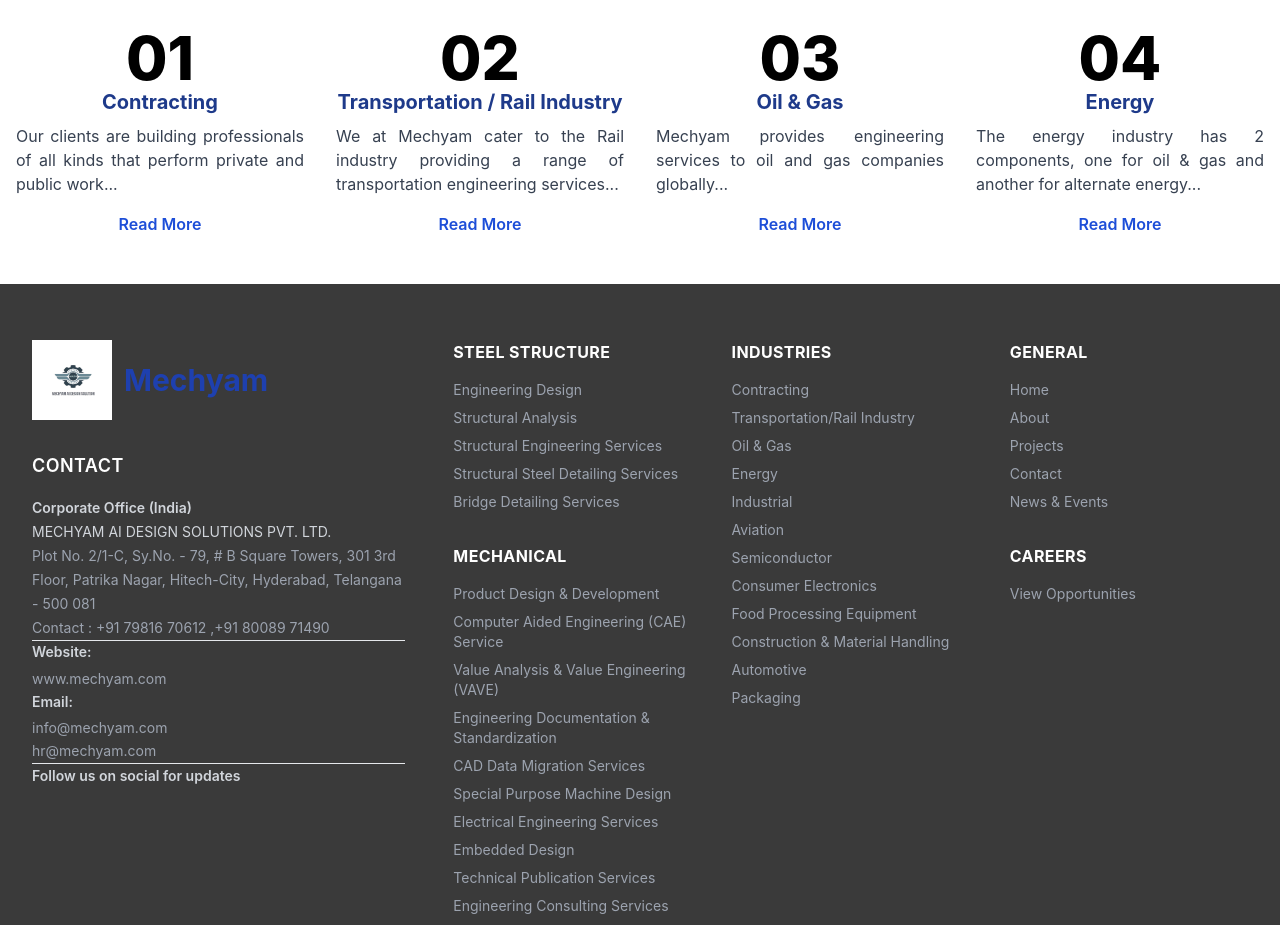
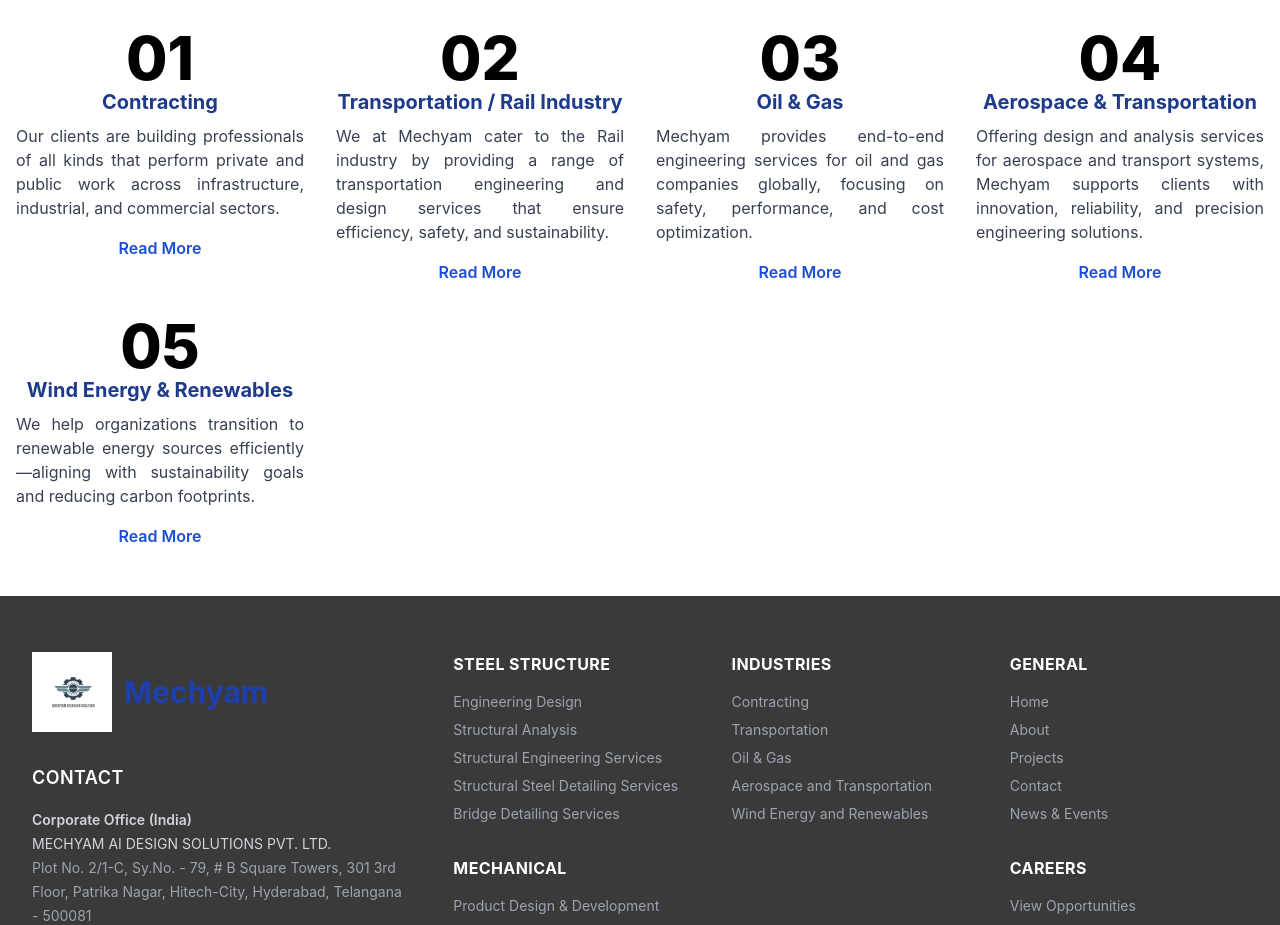
Before and after one commit to praveen-202/mechyam-frontend, a React (Vite) app: page /industries in a window 1280 px wide. Shown: the part 580-1505 px from the top of the page. Built offline with nearby package versions, Linux system fonts and the light colour scheme.

Commit message:
made changes in footer page.

```diff
--- a/package.json
+++ b/package.json
@@ -16,6 +16,7 @@
     "lucide-react": "^0.545.0",
     "react": "^19.1.1",
     "react-dom": "^19.1.1",
+    "react-icons": "^5.5.0",
     "react-redux": "^9.2.0",
     "react-router-dom": "^7.9.3",
     "react-scroll": "^1.9.3",
--- a/src/components/Navbar.jsx
+++ b/src/components/Navbar.jsx
@@ -67,11 +67,12 @@
             </Link>
             <div className="absolute left-0 mt-2 w-64 bg-white rounded-md shadow-lg opacity-0 group-hover:opacity-100 transform scale-95 group-hover:scale-100 transition-all duration-200 z-50">
               <ul className="py-2">
+                <li><Link to ="/aerospace-transportation" className="block px-4 py-2 hover:bg-gray-100">Aerospace and Transportation</Link></li>
+                <li><Link to="/windenergyrenewables" className="block px-4 py-2 hover:bg-gray-100">Wind Energy and Renewables</Link></li>
                 <li><Link to="/contracting" className="block px-4 py-2 hover:bg-gray-100">Contracting</Link></li>
                 <li><Link to="/oil-gas" className="block px-4 py-2 hover:bg-gray-100">Oil & Gas</Link></li>
                 <li><Link to="/transportation" className="block px-4 py-2 hover:bg-gray-100">Transportation / Rail Industry</Link></li>
-                <li><Link to ="/aerospace-transportation" className="block px-4 py-2 hover:bg-gray-100">Aerospace and Transportation</Link></li>
-                <li><Link to="/windenergyrenewables" className="block px-4 py-2 hover:bg-gray-100">Wind Energy and Renewables</Link></li>
+
               </ul>
             </div>
           </li>
--- a/src/pages/Footer.jsx
+++ b/src/pages/Footer.jsx
@@ -1,168 +1,6 @@
-// import React from "react";
-// import logo from "../assets/Mechyam.jpg"; // replace with your logo path
-
-// const Footer = () => {
-//   const services = {
-//     "STRUCTURAL STEEL": [
-//       "Structural Engineering Services",
-//       "Structural Steel Detailing Services",
-//       "Bridge Detailing Services",
-//     ],
-//     MECHANICAL: [
-//       "Product Design & Development",
-//       "Computer Aided Engineering (CAE) Service",
-//       "Value Analysis & Value Engineering (VAVE)",
-//       "Engineering Documentation & Standardization",
-//       "CAD Data Migration Services",
-//       "Special Purpose Machine Design",
-//       "Electrical Engineering Services",
-//       "Embedded Design",
-//       "Technical Publication Services",
-//       "Engineering Consulting Services",
-//       "Marine Engineering",
-//       "Industrial Internet Of Things (IIOT)",
-//       "Manufacturing Services",
-//       "CAD Design Automation",
-//     ],
-//     INDUSTRIES: [
-//       "Contracting",
-//       "Transportation/Rail Industry",
-//       "Oil & Gas",
-//       "Energy",
-//       "Industrial",
-//       "Aviation",
-//       "Semiconductor",
-//       "Consumer Electronics",
-//       "Food Processing Equipment",
-//       "Construction & Material Handling",
-//       "Automotive",
-//       "Packaging",
-//     ],
-//     GENERAL: ["Home", "About", "Projects", "Contact", "News & Events"],
-//     CAREERS: ["View Opportunities"],
-//   };
-
-//   return (
-//     <footer className="bg-[#3a3a3a] text-white py-14">
-//       <div className="max-w-7xl mx-auto px-8">
-//         <div className="grid grid-cols-1 lg:grid-cols-12 gap-12">
-//           {/* LEFT SECTION - CONTACT INFO */}
-//           <div className="lg:col-span-4">
-//             {/* Logo */}
-//             <div className="flex items-center mb-8">
-//               <img src={logo} alt="Mechyam Logo" className="w-16 h-auto mr-3" />
-//               <h1 className="text-3xl font-bold text-blue-700">MECHYAM</h1>
-//             </div>
-
-//             <h2 className="text-lg font-semibold mb-4 tracking-wide">CONTACT</h2>
-
-//             {/* Global HQ */}
-//             <div className="mb-6 text-sm leading-6">
-//               <p className="font-semibold text-gray-300">Corporate Office (India) </p>
-//               <p className="text-gray-300">Mechyam Technical Services Inc.</p>
-//               <p  className="text-gray-400">Plot No.97-E EP Mahalaxmi puram, Narapally, Ghatkesar Manadal, Medchal-Malkajgiri Dist Telangana-500088</p>
-//               <p  className="text-gray-400">Contact : +91 79816 70612</p>
-//             </div>
-
-//             {/* India Office */}
-
-//           </div>
-
-//           {/* RIGHT SECTION - SERVICES */}
-//           <div className="lg:col-span-8 grid grid-cols-1 md:grid-cols-3 gap-10">
-//             {/* Column 1: Structural + Mechanical */}
-//             <div>
-//               <div className="mb-8">
-//                 <h3 className="font-bold text-white mb-4 text-base tracking-wide">
-//                   STRUCTURAL STEEL
-//                 </h3>
-//                 <ul className="space-y-2 text-sm text-gray-400">
-//                   {services["STRUCTURAL STEEL"].map((item, index) => (
-//                     <li key={index} className="hover:text-white cursor-pointer">
-//                       {item}
-//                     </li>
-//                   ))}
-//                 </ul>
-//               </div>
-
-//               <div>
-//                 <h3 className="font-bold text-white mb-4 text-base tracking-wide">
-//                   MECHANICAL
-//                 </h3>
-//                 <ul className="space-y-2 text-sm text-gray-400">
-//                   {services["MECHANICAL"].map((item, index) => (
-//                     <li key={index} className="hover:text-white cursor-pointer">
-//                       {item}
-//                     </li>
-//                   ))}
-//                 </ul>
-//               </div>
-//             </div>
-
-//             {/* Column 2: Industries */}
-//             <div>
-//               <h3 className="font-bold text-white mb-4 text-base tracking-wide">
-//                 INDUSTRIES
-//               </h3>
-//               <ul className="space-y-2 text-sm text-gray-400">
-//                 {services["INDUSTRIES"].map((item, index) => (
-//                   <li key={index} className="hover:text-white cursor-pointer">
-//                     {item}
-//                   </li>
-//                 ))}
-//               </ul>
-//             </div>
-
-//             {/* Column 3: General + Careers */}
-//             <div>
-//               <div className="mb-8">
-//                 <h3 className="font-bold text-white mb-4 text-base tracking-wide">
-//                   GENERAL
-//                 </h3>
-//                 <ul className="space-y-2 text-sm text-gray-400">
-//                   {services["GENERAL"].map((item, index) => (
-//                     <li key={index} className="hover:text-white cursor-pointer">
-//                       {item}
-//                     </li>
-//                   ))}
-//                 </ul>
-//               </div>
-
-//               <div>
-//                 <h3 className="font-bold text-white mb-4 text-base tracking-wide">
-//                   CAREERS
-//                 </h3>
-//                 <ul className="space-y-2 text-sm text-gray-400">
-//                   {services["CAREERS"].map((item, index) => (
-//                     <li key={index} className="hover:text-white cursor-pointer">
-//                       {item}
-//                     </li>
-//                   ))}
-//                 </ul>
-//               </div>
-//             </div>
-//           </div>
-//         </div>
-
-//         {/* Bottom Bar */}
-//         <div className="border-t border-gray-700 mt-12 pt-6 flex flex-col md:flex-row justify-between text-sm text-gray-400">
-//           <p>© 2024 Mechyam Technical Services Pvt. Ltd | All Rights Reserved</p>
-//           <div className="flex space-x-4 mt-2 md:mt-0">
-//             <a href="#" className="hover:text-white">TERMS OF USE</a>
-//             <span>|</span>
-//             <a href="#" className="hover:text-white">PRIVACY POLICY</a>
-//           </div>
-//         </div>
-//       </div>
-//     </footer>
-//   );
-// };
-
-// export default Footer;
-
-
 import React from "react";
 import { Link } from "react-router-dom";
+import { FaLinkedin } from "react-icons/fa"; // LinkedIn icon import
 import MADS from "../assets/MADS01.jpg"; // Your company logo
 
 const Footer = () => {
@@ -173,37 +11,18 @@
       { name: "Structural Engineering Services", link: "/structural-engineering" },
       { name: "Structural Steel Detailing Services", link: "/structuralsteeldetailingservices" },
       { name: "Bridge Detailing Services", link: "/bridge-detailing" },
-
     ],
     MECHANICAL: [
-      { name: "Product Design & Development" },
-      { name: "Computer Aided Engineering (CAE) Service" },
-      { name: "Value Analysis & Value Engineering (VAVE)" },
-      { name: "Engineering Documentation & Standardization" },
-      { name: "CAD Data Migration Services" },
-      { name: "Special Purpose Machine Design" },
-      { name: "Electrical Engineering Services" },
-      { name: "Embedded Design" },
-      { name: "Technical Publication Services" },
-      { name: "Engineering Consulting Services" },
-      { name: "Marine Engineering" },
-      { name: "Industrial Internet Of Things (IIOT)" },
-      { name: "Manufacturing Services" },
-      { name: "CAD Design Automation" },
+      { name: "Product Design & Development", link: "/product-design-development" },
+      { name: "Computer Aided Engineering (CAE) Service", link: "/computer-aided-engineering" },
+      { name: "Embedded Design", link: "/embedded-design" },
     ],
     INDUSTRIES: [
-      "Contracting",
-      "Transportation/Rail Industry",
-      "Oil & Gas",
-      "Energy",
-      "Industrial",
-      "Aviation",
-      "Semiconductor",
-      "Consumer Electronics",
-      "Food Processing Equipment",
-      "Construction & Material Handling",
-      "Automotive",
-      "Packaging",
+      { name: "Contracting", link: "/contracting" },
+      { name: "Transportation", link: "/transportation" },
+      { name: "Oil & Gas", link: "/oilandgas" },
+      { name: "Aerospace and Transportation", link: "/aerospace-transportation" },
+      { name: "Wind Energy and Renewables", link: "/windenergyrenewables" },
     ],
     GENERAL: [
       { name: "Home", link: "/" },
@@ -212,16 +31,13 @@
       { name: "Contact", link: "/contact" },
       { name: "News & Events", link: "/news" },
     ],
-    CAREERS: [
-      { name: "View Opportunities", link: "/careers" },
-    ],
+    CAREERS: [{ name: "View Opportunities", link: "/careers" }],
   };
 
   return (
     <footer className="bg-[#3a3a3a] text-white py-14">
       <div className="max-w-7xl mx-auto px-8">
         <div className="grid grid-cols-1 lg:grid-cols-12 gap-12">
-
           {/* LEFT SECTION - CONTACT INFO */}
           <div className="lg:col-span-4">
             <div className="flex items-center mb-8">
@@ -231,16 +47,16 @@
 
             <h2 className="text-lg font-semibold mb-4 tracking-wide">CONTACT</h2>
             <div className="mb-6 text-sm leading-6">
-              <p className="font-semibold text-gray-300">
-                Corporate Office (India)
-              </p>
+              <p className="font-semibold text-gray-300">Corporate Office (India)</p>
               <p className="text-gray-300">MECHYAM AI DESIGN SOLUTIONS PVT. LTD.</p>
               <p className="text-gray-400">
-               Plot No. 2/1-C, Sy.No. - 79, # B Square Towers, 301 3rd Floor, Patrika Nagar, Hitech-City, Hyderabad, Telangana - 500 081
+                Plot No. 2/1-C, Sy.No. - 79, # B Square Towers, 301 3rd Floor, Patrika Nagar,
+                Hitech-City, Hyderabad, Telangana - 500081
               </p>
-              <p className="text-gray-400">Contact : +91 79816 70612
-                                                    ,+91 80089 71490
-              </p><hr></hr>
+              <p className="text-gray-400">
+                Contact : +91 79816 70612 , +91 80089 71490
+              </p>
+              <hr className="my-3" />
               <p className="text-gray-400 leading-relaxed">
                 <span className="block font-semibold text-gray-300 mb-1">Website:</span>
                 <span className="block">www.mechyam.com</span>
@@ -250,17 +66,30 @@
                 <span className="block">info@mechyam.com</span>
                 <span className="block">hr@mechyam.com</span>
               </p>
-<hr></hr>
-<p>
-  <span className="block font-semibold text-gray-300 mb-1">Follow us on social for updates</span>
+              <hr className="my-3" />
+              <p className="mb-3">
+                <span className="block font-semibold text-gray-300 mb-1">
+                  Follow us on social for updates
+                </span>
+              </p>
 
-</p>
+              {/* ✅ Social Icons Section */}
+              <div className="flex space-x-4 mt-2">
+                <a
+                  href="https://in.linkedin.com/in/mechyam-ai-design-solutions-private-limited-mads-383583361" // Replace with your real LinkedIn URL
+                  target="_blank"
+                  rel="noopener noreferrer"
+                  className="text-gray-400 hover:text-blue-500 transition duration-300"
+                  aria-label="LinkedIn"
+                >
+                  <FaLinkedin size={28} />
+                </a>
+              </div>
             </div>
           </div>
 
           {/* RIGHT SECTION - SERVICES */}
           <div className="lg:col-span-8 grid grid-cols-1 md:grid-cols-3 gap-10">
-
             {/* Column 1: Steel Structure + Mechanical */}
             <div>
               <div className="mb-8">
@@ -284,8 +113,10 @@
                 </h3>
                 <ul className="space-y-2 text-sm text-gray-400">
                   {services["MECHANICAL"].map((item, index) => (
-                    <li key={index} className="hover:text-white cursor-pointer">
+                    <li key={index}>
+                      <Link to={item.link} className="hover:text-white cursor-pointer">
                         {item.name}
+                      </Link>
                     </li>
                   ))}
                 </ul>
@@ -294,13 +125,13 @@
 
             {/* Column 2: Industries */}
             <div>
-              <h3 className="font-bold text-white mb-4 text-base tracking-wide">
-                INDUSTRIES
-              </h3>
+              <h3 className="font-bold text-white mb-4 text-base tracking-wide">INDUSTRIES</h3>
               <ul className="space-y-2 text-sm text-gray-400">
                 {services["INDUSTRIES"].map((item, index) => (
-                  <li key={index} className="hover:text-white cursor-pointer">
-                    {item}
+                  <li key={index}>
+                    <Link to={item.link} className="hover:text-white cursor-pointer">
+                      {item.name}
+                    </Link>
                   </li>
                 ))}
               </ul>
@@ -309,16 +140,11 @@
             {/* Column 3: General + Careers */}
             <div>
               <div className="mb-8">
-                <h3 className="font-bold text-white mb-4 text-base tracking-wide">
-                  GENERAL
-                </h3>
+                <h3 className="font-bold text-white mb-4 text-base tracking-wide">GENERAL</h3>
                 <ul className="space-y-2 text-sm text-gray-400">
                   {services["GENERAL"].map((item, index) => (
                     <li key={index}>
-                      <Link
-                        to={item.link}
-                        className="hover:text-white cursor-pointer"
-                      >
+                      <Link to={item.link} className="hover:text-white cursor-pointer">
                         {item.name}
                       </Link>
                     </li>
@@ -327,16 +153,11 @@
               </div>
 
               <div>
-                <h3 className="font-bold text-white mb-4 text-base tracking-wide">
-                  CAREERS
-                </h3>
+                <h3 className="font-bold text-white mb-4 text-base tracking-wide">CAREERS</h3>
                 <ul className="space-y-2 text-sm text-gray-400">
                   {services["CAREERS"].map((item, index) => (
                     <li key={index}>
-                      <Link
-                        to={item.link}
-                        className="hover:text-white cursor-pointer"
-                      >
+                      <Link to={item.link} className="hover:text-white cursor-pointer">
                         {item.name}
                       </Link>
                     </li>
@@ -351,9 +172,13 @@
         <div className="border-t border-gray-700 mt-12 pt-6 flex flex-col md:flex-row justify-between text-sm text-gray-400">
           <p>Copyright © 2025 Mechyam - All Rights Reserved.</p>
           <div className="flex space-x-4 mt-2 md:mt-0">
-            <a href="#" className="hover:text-white">TERMS OF USE</a>
+            <a href="#" className="hover:text-white">
+              TERMS OF USE
+            </a>
             <span>|</span>
-            <a href="#" className="hover:text-white">PRIVACY POLICY</a>
+            <a href="#" className="hover:text-white">
+              PRIVACY POLICY
+            </a>
           </div>
         </div>
       </div>
--- a/src/pages/Industries.jsx
+++ b/src/pages/Industries.jsx
@@ -1,6 +1,5 @@
 import React from "react";
 import { Link } from "react-router-dom";
-
 import industries01 from "../assets/industries01.jpg";
 
 const Industries = () => (
@@ -9,12 +8,15 @@
       <div className="relative w-screen flex items-center justify-start -mx-4">
         <img
           src={industries01}
-          alt="Steel Structure Background"
+          alt="Industries Background"
           className="w-full"
           style={{ height: "50vh", objectFit: "cover" }}
         />
-        <div className="absolute left-0 top-1/3 z-10 ml-8 ">
-          <h1 className="text-6xl lg:text-l font-extrabold text-white mb-2 px-20 w-auto h-auto bg-gray-800 rounded bg-opacity-50" style={{ textShadow: "0 2px 10px rgba(0,0,0,0.6)" }}>
+        <div className="absolute left-0 top-1/3 z-10 ml-8">
+          <h1
+            className="text-6xl lg:text-l font-extrabold text-white mb-2 px-20 w-auto h-auto bg-gray-800 rounded bg-opacity-50"
+            style={{ textShadow: "0 2px 10px rgba(0,0,0,0.6)" }}
+          >
             Industries
           </h1>
         </div>
@@ -34,19 +36,23 @@
             <h1 className="text-6xl font-extrabold text-black">01</h1>
             <h2 className="text-xl font-bold text-blue-900 mb-2">Contracting</h2>
             <p className="text-gray-700 mb-4 text-justify">
-              Our clients are building professionals of all kinds that perform private and public work...
+              Our clients are building professionals of all kinds that perform
+              private and public work across infrastructure, industrial, and
+              commercial sectors.
             </p>
             <Link to="/contracting" className="text-blue-700 font-semibold hover:underline">
               Read More
             </Link>
           </div>
 
-          {/* 02 Transportation */}
+          {/* 02 Transportation / Rail Industry */}
           <div>
             <h1 className="text-6xl font-extrabold text-black">02</h1>
             <h2 className="text-xl font-bold text-blue-900 mb-2">Transportation / Rail Industry</h2>
             <p className="text-gray-700 mb-4 text-justify">
-              We at Mechyam cater to the Rail industry providing a range of transportation engineering services...
+              We at Mechyam cater to the Rail industry by providing a range of
+              transportation engineering and design services that ensure
+              efficiency, safety, and sustainability.
             </p>
             <Link to="/transportation" className="text-blue-700 font-semibold hover:underline">
               Read More
@@ -58,21 +64,37 @@
             <h1 className="text-6xl font-extrabold text-black">03</h1>
             <h2 className="text-xl font-bold text-blue-900 mb-2">Oil & Gas</h2>
             <p className="text-gray-700 mb-4 text-justify">
-              Mechyam provides engineering services to oil and gas companies globally...
+              Mechyam provides end-to-end engineering services for oil and gas
+              companies globally, focusing on safety, performance, and cost optimization.
             </p>
             <Link to="/oil-gas" className="text-blue-700 font-semibold hover:underline">
               Read More
             </Link>
           </div>
 
-          {/* 04 Energy */}
+          {/* 04 Aerospace and Transportation */}
           <div>
             <h1 className="text-6xl font-extrabold text-black">04</h1>
-            <h2 className="text-xl font-bold text-blue-900 mb-2">Energy</h2>
+            <h2 className="text-xl font-bold text-blue-900 mb-2">Aerospace & Transportation</h2>
             <p className="text-gray-700 mb-4 text-justify">
-              The energy industry has 2 components, one for oil & gas and another for alternate energy...
+              Offering design and analysis services for aerospace and transport
+              systems, Mechyam supports clients with innovation, reliability, and
+              precision engineering solutions.
             </p>
-            <Link to="/energy" className="text-blue-700 font-semibold hover:underline">
+            <Link to="/aerospace-transportation" className="text-blue-700 font-semibold hover:underline">
+              Read More
+            </Link>
+          </div>
+
+          {/* 05 Wind Energy and Renewables */}
+          <div>
+            <h1 className="text-6xl font-extrabold text-black">05</h1>
+            <h2 className="text-xl font-bold text-blue-900 mb-2">Wind Energy & Renewables</h2>
+            <p className="text-gray-700 mb-4 text-justify">
+              We help organizations transition to renewable energy sources
+              efficiently—aligning with sustainability goals and reducing carbon footprints.
+            </p>
+            <Link to="/windenergyrenewables" className="text-blue-700 font-semibold hover:underline">
               Read More
             </Link>
           </div>
```
Also changed, not shown: src/assets/Industries.jpg (deleted), 1 other file (tests, documents, lock files or other folders). Lines whose indentation alone changed are shown as unchanged.
